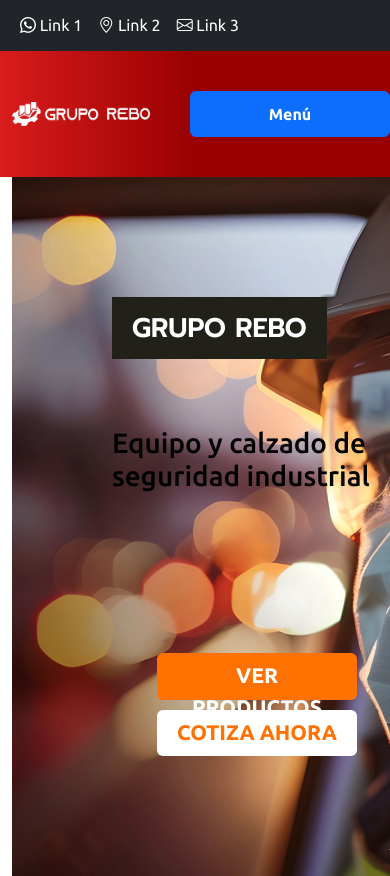
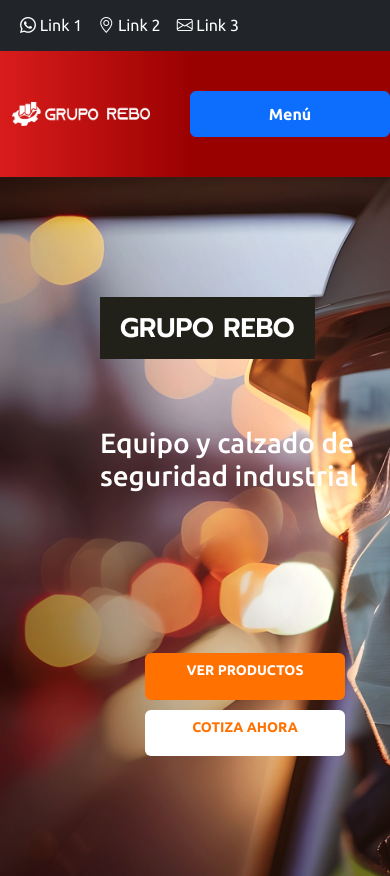
Before and after one commit to rebo-it/prototypes, a React (Create React App) app: page / in a window 390 px wide. Shown: the top 876 px of the page. Built offline with nearby package versions, Linux system fonts and the light colour scheme.

Commit message:
fixing responsiveness

```diff
--- a/src/Components/Body/BodyStructure.tsx
+++ b/src/Components/Body/BodyStructure.tsx
@@ -8,7 +8,7 @@
 
 const BodyStructure: React.FC = () => {
   return (
-    <div className="FullBody container-fluid bg-image">
+    <div className="FullBody container-fluid bg-image p-0">
       <div className="TopBody">
         <div className="Top1 row justify-content-left">
           <div className="col text-start">
@@ -16,7 +16,7 @@
           </div>
         </div>
         <div className="Top2 row justify-content-start text-wrap py-3  text-black" >
-		     <p className="h1 h-md2 text-start">
+		     <p className="h1 h-md2 text-start text-white">
             Equipo y calzado de seguridad industrial
           </p>
         </div>
@@ -82,7 +82,7 @@
         </div>
 
       </div>
-      <div className="MidBody3 row justify-content-center">
+      <div className="MidBody3 row justify-content-center p-0">
         <div className="LeftSectionMid3 col-6 ">
           <div className="Top10 row justify-content-left">
             <div className="Etiqueta-Productos col h2 text-white text-center">
@@ -110,7 +110,7 @@
         </div>
 
       </div>
-      <div className="EndBody row align-items-center">
+      <div className="EndBody  row align-items-center p-0">
         <div className="Top13 col-4 justify-content-left">
           <div className="LogoRebo col h2 text-white text-center align-items-center">
             <img className="LogoReboEnd img-fluid" src={require('../Figma Components/Frame.png')} alt="Logo" />
@@ -134,7 +134,7 @@
           </p>
         </div>
         <div className="Top15 col-4  justify-content-top mt-4 d-none d-sm-block">
-          <p className="h1 h-md2 text-white"> CONTACTO</p>
+          <p className="h1 h-md2 text-white" style={{font:'ubuntu'}}> CONTACTO</p>
           <div className="col-4 col-sm-auto">
           <ContactButton label="55 55 2852 8221" ContactLink="" IconClass="bi bi-whatsapp"/>
           </div>
--- a/src/Components/Buttons/BodyTop1Button.css
+++ b/src/Components/Buttons/BodyTop1Button.css
@@ -4,6 +4,7 @@
     font-weight: bold;
     width: 200px;
     margin: 0;
+    min-width: fit-content;
 
 }
 .btn:hover{
--- a/src/Components/Buttons/BodyTop1Button.tsx
+++ b/src/Components/Buttons/BodyTop1Button.tsx
@@ -15,7 +15,7 @@
            target="_blank"
            rel="noreferrer"
            className="btn btn-block text-center  btn-md"
-           style={{ backgroundColor: ButtonColor, color: TextColor, maxWidth: '100%', whiteSpace: 'normal', wordWrap: 'break-word', fontSize:'2.5vh', }}>
+           style={{ backgroundColor: ButtonColor, color: TextColor, maxWidth: '100%', whiteSpace: 'normal', wordWrap: 'break-word', fontSize:'calc(0.75rem + 0.5vw)', }}>
             {label}
         </a>
     );
--- a/src/Components/Buttons/HeaderButton.css
+++ b/src/Components/Buttons/HeaderButton.css
@@ -17,8 +17,8 @@
     text-decoration: none;
 }
 .Paragraph{
-    font-family: Arial, Helvetica, sans-serif;
-    font-size: 5px;
+    font-family: ubuntu;
+    font-size: 4vh;
     font-weight: bold;
     color: white;
     text-decoration: none;
--- a/src/Components/Header/HeaderBar.tsx
+++ b/src/Components/Header/HeaderBar.tsx
@@ -37,7 +37,7 @@
 				<img className="Logo img-fluid" src={require('../Figma Components/ReboLogoWhite.png')} alt="LogoRebo"/>
 				<div className="ButtonContainer d-flex gap-3 justify-content-start">
 					<nav className="nav navbar-expand-lg d-none d-lg-block justify-content-start nav-pills flex-column flex-sm-row">
-					<HeaderButton label="INICIO" IconClass="" ContactLink="" IconColor="white" />
+					<HeaderButton label="INICIO" IconClass="" ContactLink="/NosotrosPage" IconColor="white" />
 					<HeaderButton label="NOSOTROS" IconClass="" ContactLink="" IconColor="white"/>
 					<HeaderButton label="PRODUCTOS+" IconClass="" ContactLink="" IconColor="white"/>
 					<HeaderButton label="FAQS" IconClass="" ContactLink="" IconColor="white"/>
```
